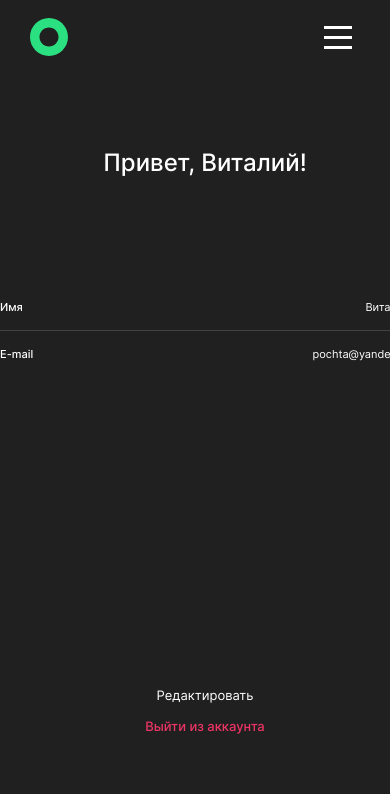
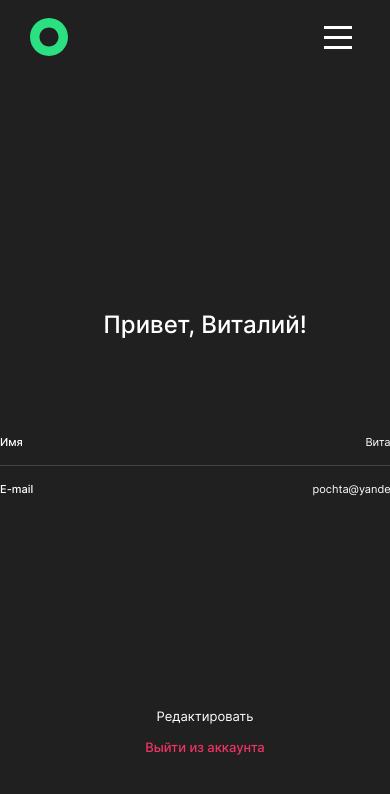
Before and after one commit to BuyanauskasAA/movies-explorer-frontend, a React (Create React App) app: page /profile in a window 390 px wide. Shown: the top 794 px of the page. Built offline with nearby package versions, Linux system fonts and the light colour scheme.

Commit message:
feat: сверстать profile для 768px

```diff
--- a/src/components/Profile/Profile.css
+++ b/src/components/Profile/Profile.css
@@ -2,8 +2,7 @@
   display: flex;
   flex-direction: column;
   flex: 1 1 auto;
-  margin: 0 auto;
-  padding: 70px 0;
+  margin: 70px auto;
 }
 
 .profile__title {
@@ -17,8 +16,6 @@
 .profile__form {
   display: flex;
   flex-direction: column;
-  justify-content: space-between;
-  flex: 1 1 auto;
 }
 
 .profile__input-container {
@@ -58,6 +55,36 @@
 }
 
 .profile__submit-button {
+  display: none;
+  margin-top: 198px;
+  padding: 13px 0 15px;
+  border: 0;
+  border-radius: 3px;
+  background-color: #4285f4;
+  font-weight: 400;
+  font-size: 14px;
+  line-height: 1.21;
+  color: #fff;
+  cursor: pointer;
+  transition: opacity 0.25s ease-in-out;
+}
+
+.profile__submit-button:hover {
+  opacity: 0.8;
+}
+
+.profile__submit-button_active {
+  display: block;
+}
+
+.profile__button-container {
+  display: flex;
+  flex-direction: column;
+  margin-top: 205px;
+}
+
+.profile__edit-button {
+  display: none;
   padding: 0;
   border: 0;
   background: inherit;
@@ -69,12 +96,17 @@
   transition: opacity 0.25s ease-in-out;
 }
 
-.profile__submit-button:hover {
+.profile__edit-button:hover {
   opacity: 0.7;
 }
 
+.profile__edit-button_active {
+  display: block;
+}
+
 .profile__logout-button {
-  margin: 16px 0 39px;
+  display: none;
+  margin: 16px 0 0;
   padding: 0;
   border: 0;
   background: inherit;
@@ -89,3 +121,21 @@
 .profile__logout-button:hover {
   opacity: 0.7;
 }
+
+.profile__logout-button_active {
+  display: block;
+}
+
+@media (max-width: 768px) {
+  .profile {
+    margin: 232px auto 269px;
+  }
+
+  .profile__title {
+    margin: 4px 0 80px;
+  }
+
+  .profile__button-container {
+    margin-top: 196px;
+  }
+}
--- a/src/components/Profile/Profile.js
+++ b/src/components/Profile/Profile.js
@@ -7,9 +7,8 @@ function Profile() {
 
   return (
     <main className="profile">
+      <form className="profile__form">
         <h1 className="profile__title">{`Привет, ${name}!`}</h1>
-      <form className="profile__form">
-        <div className="profile__form-container">
         <label className="profile__input-container">
           <span className="profile__label">Имя</span>
           <input className="profile__input" name="name" type="text" placeholder={name} />
@@ -18,14 +17,18 @@ function Profile() {
           <span className="profile__label">E-mail</span>
           <input className="profile__input" name="email" type="email" placeholder={email} />
         </label>
-        </div>
         <button className="profile__submit-button" type="submit">
+          Сохранить
+        </button>
+      </form>
+      <div className="profile__button-container">
+        <button className="profile__edit-button profile__edit-button_active" type="button">
           Редактировать
         </button>
-      </form>
-      <button className="profile__logout-button" type="button">
+        <button className="profile__logout-button profile__logout-button_active" type="button">
           Выйти из аккаунта
         </button>
+      </div>
     </main>
   );
 }
```
Lines whose indentation alone changed are shown as unchanged.
